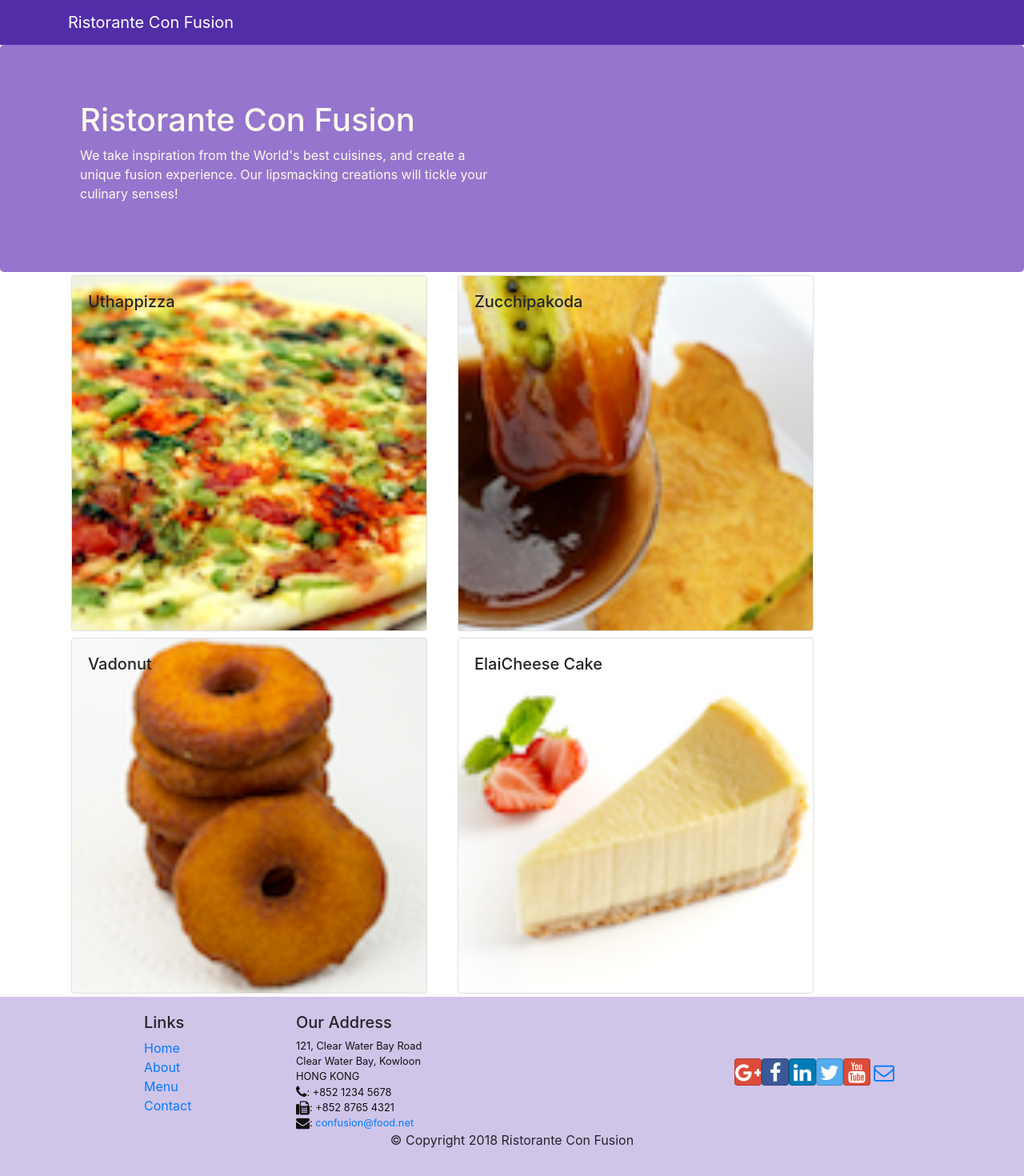
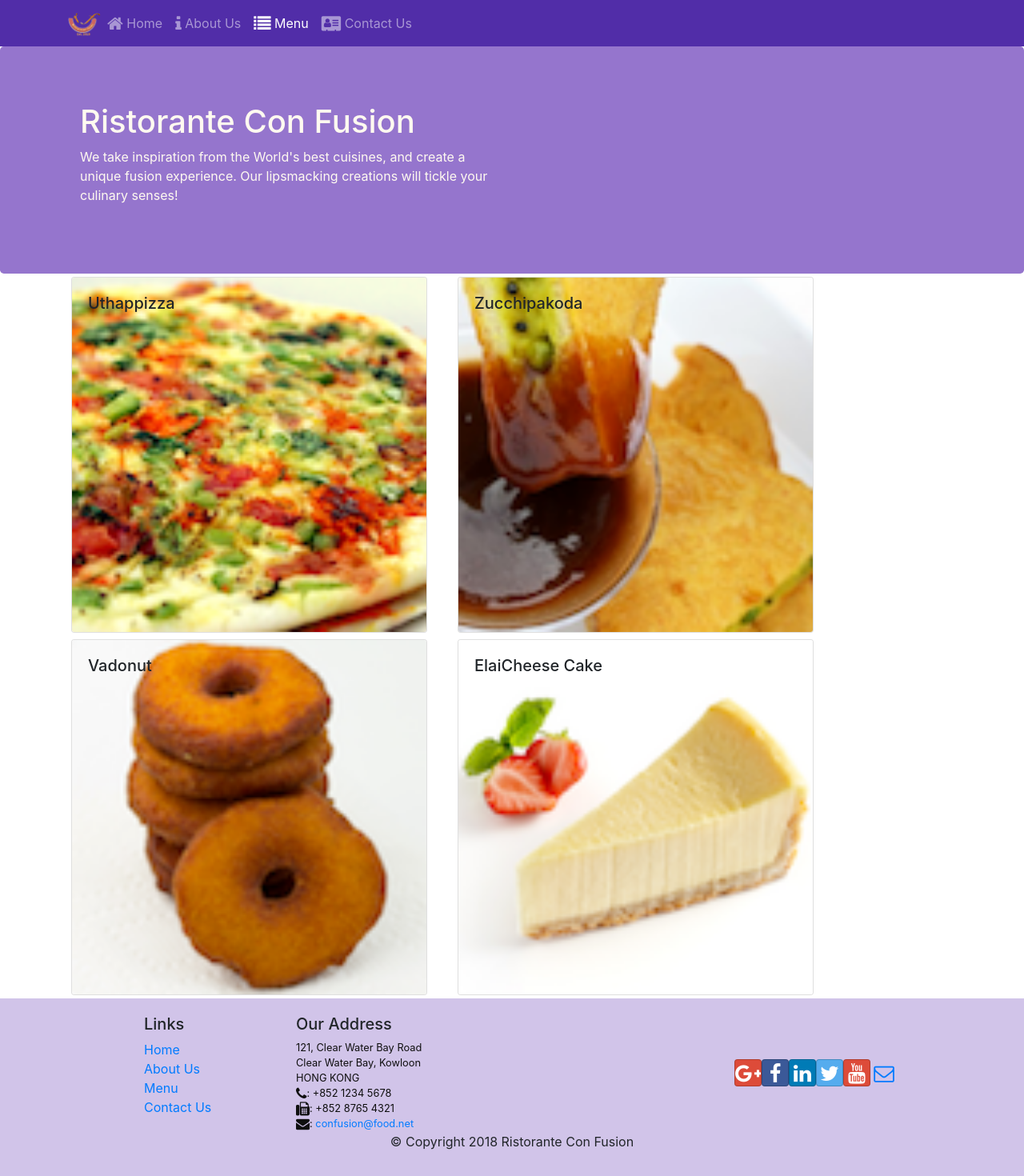
Before and after one commit to Vincent-Aboagye/React_Practise, a React (Create React App) app: page /menu in a window 1280 px wide. Shown: the top 1470 px of the page at 80% size. Built offline with nearby package versions, Linux system fonts and the light colour scheme.

Commit message:
React Router\

```diff
--- a/package.json
+++ b/package.json
@@ -8,6 +8,7 @@
     "@testing-library/user-event": "^12.1.10",
     "react": "^17.0.1",
     "react-dom": "^17.0.1",
+    "react-router-dom": "^5.2.0",
     "react-scripts": "4.0.0",
     "web-vitals": "^0.2.4"
   },
--- a/src/App.js
+++ b/src/App.js
@@ -1,6 +1,7 @@
 import React, { Component } from 'react';
 import Main from "./components/MainComponent";
 import './App.css'
+import { BrowserRouter} from 'react-router-dom';
 
 
 
@@ -8,13 +9,13 @@ class App extends Component {
 
   render (){
     return (
-      <div>
-          <Main />
-
-      </div>
+      <BrowserRouter>
+        <div>
+            <Main />
+        </div>
+      </BrowserRouter>
     );
   }
-
 }
 
 export default App;
--- a/src/components/FooterComponent.js
+++ b/src/components/FooterComponent.js
@@ -1,4 +1,5 @@
 import React from 'react';
+import { Link } from 'react-router-dom';
 
 function Footer(props){
     return(
@@ -8,10 +9,10 @@ function Footer(props){
                 <div className="col-4 offset-1 col-sm-2">
                     <h5>Links</h5>
                     <ul className="list-unstyled">
-                        <li><a href="#">Home</a></li>
-                        <li><a href="#">About</a></li>
-                        <li><a href="#">Menu</a></li>
-                        <li><a href="contactus.html">Contact</a></li>
+                        <li><Link to="/home">Home</Link></li>
+                        <li><Link to="/aboutus">About Us</Link></li>
+                        <li><Link to="/menu">Menu</Link></li>
+                        <li><Link to="/contactus">Contact Us</Link></li>
                     </ul>
                 </div>
                 <div className="col-7 col-sm-5">
--- a/src/components/HeaderComponent.js
+++ b/src/components/HeaderComponent.js
@@ -1,13 +1,45 @@
 import React, { Component } from 'react';
-import { Navbar, NavbarBrand, Jumbotron } from 'reactstrap';
+import { Navbar, NavbarBrand, Nav, NavbarToggler, Collapse, NavItem, Jumbotron } from 'reactstrap';
+import { NavLink } from 'react-router-dom';
 
 class Header extends Component {
+    constructor(props){
+        super(props);
+
+        this.state = {
+            isNavOpen: false
+        }
+        this.toggleNav = this.toggleNav.bind(this)
+    }
+
+    toggleNav(){
+        this.setState({isNavOpen: !this.state.isNavOpen});
+    }
     render() {
         return (
             <>
-                <Navbar dark >
+                <Navbar dark expand="md">
                     <div className="container">
-                        <NavbarBrand href="/">Ristorante Con Fusion</NavbarBrand>
+                        <NavbarToggler onClick={this.toggleNav} />
+                        <NavbarBrand className="mr-auto" href="/">
+                            <img src="assets/images/logo.png" height="30" width="41" alt="Ristorante Con Fusion" />
+                        </NavbarBrand>
+                        <Collapse isOpen={this.state.isNavOpen} navbar>
+                            <Nav navbar>
+                                <NavItem>
+                                    <NavLink className="nav-link" to="/home"><span className="fa fa-home fa-lg"></span> Home </NavLink>
+                                </NavItem>
+                                <NavItem>
+                                    <NavLink className="nav-link" to="/aboutus"><span className="fa fa-info fa-lg"></span> About Us </NavLink>
+                                </NavItem>
+                                <NavItem>
+                                    <NavLink className="nav-link" to="/menu"><span className="fa fa-list fa-lg"></span> Menu </NavLink>
+                                </NavItem>
+                                <NavItem>
+                                    <NavLink className="nav-link" to="/contactus"><span className="fa fa-address-card fa-lg"></span> Contact Us </NavLink>
+                                </NavItem>
+                            </Nav>
+                        </Collapse>
                     </div>
                 </Navbar>
                 <Jumbotron>
--- /dev/null
+++ b/src/components/HomeComponent.js
@@ -0,0 +1,11 @@
+import React from 'react';
+
+function Home(props) {
+    return (
+        <div className="container">
+            <h4>home</h4>
+        </div>
+    );
+}
+
+export default Home;
--- a/src/components/MainComponent.js
+++ b/src/components/MainComponent.js
@@ -1,9 +1,11 @@
 import React, { Component } from 'react';
 import Header from './HeaderComponent';
+import Home from './HomeComponent'
 import Footer from './FooterComponent';
 import Menu from './MenuComponent';
 import DishDetail from './DishDetail';
 import { DISHES } from '../shared/dishes';
+import { Switch, Route, Redirect } from "react-router-dom";
 
 
 class Main extends Component {
@@ -20,12 +22,20 @@ class Main extends Component {
   }
 
   render (){
+
+    const Homepage = ()=>{
+      return (
+        <Home />
+      )
+    }
     return (
       <div>
         <Header />
-        <Menu dishes={this.state.dishes}
-        onClick={(dishId)=>this.onDishSelect(dishId)} />
-        <DishDetail dish={this.state.dishes.filter((dish)=> dish.id === this.state.selectedDish)[0]} />
+        <Switch>
+          <Route path="/home" component={Homepage} />
+          <Route exact path="/menu" component={()=><Menu dishes={this.state.dishes}/>} />
+          <Redirect to="./home"/>
+        </Switch>
         <Footer />
       </div>
 
```
Also changed, not shown: 1 other file (tests, documents, lock files or other folders).
